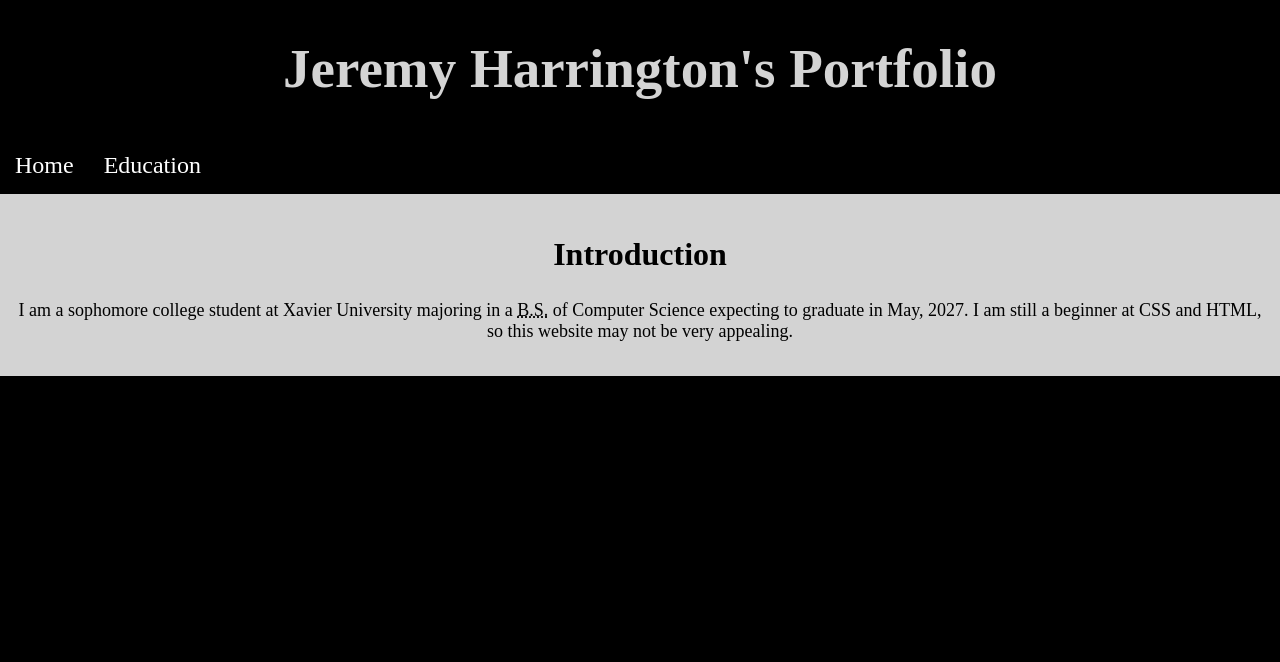
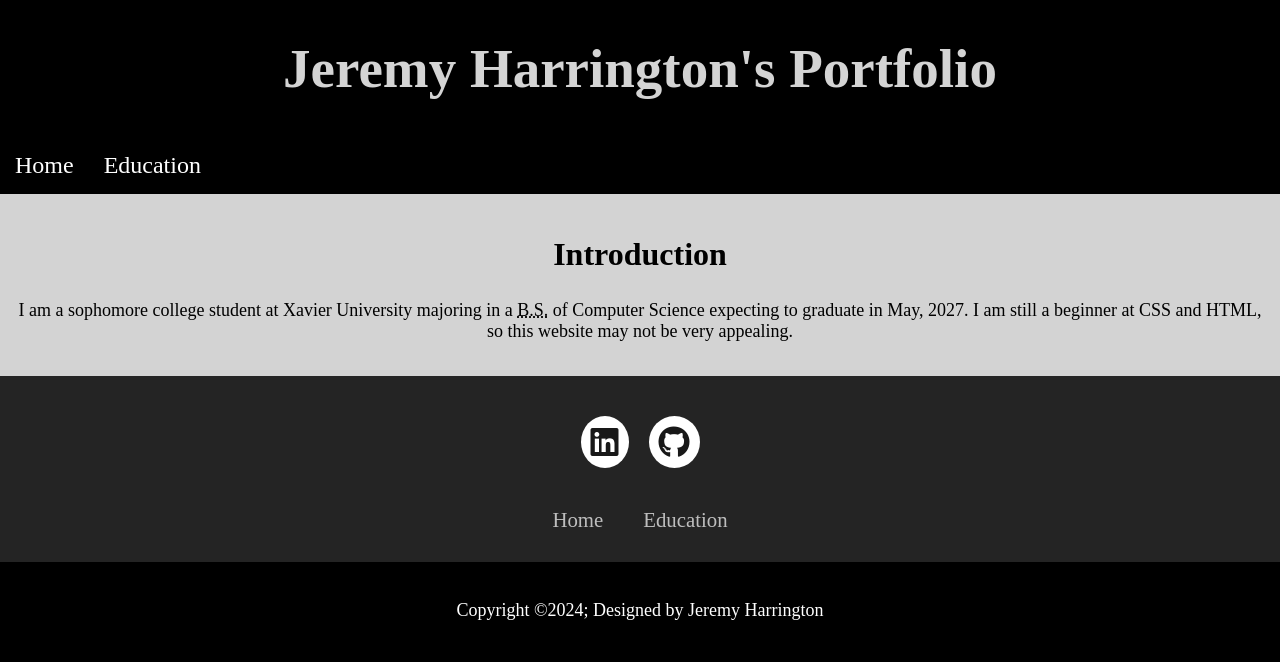
Before and after one commit to MrJeranimo/MrJeranimo.github.io, a plain HTML site: page index.html in a window 1280 px wide. Drawn offline with Linux system fonts and the light colour scheme.

Commit message:
Added footers

```diff
--- a/index.html
+++ b/index.html
@@ -3,22 +3,25 @@
     <head>
         <meta charset="UTF-8">
         <link rel="stylesheet" href="styles.css">
-        <title>
-            Jeremy Harrington's Portfolio
-        </title>
         <link rel="icon" type="image/x-icon" href="https://thumbs.dreamstime.com/b/m-j-logo-initial-m-be-logo-simple-minimalist-concept-144390844.jpg">
         <meta name="keywords" content="Portfolio, Resume, Jeremy Harrington">
         <meta name="author" content="Jeremy Harrington">
         <meta name="description" content="Portfolio">
         <meta http-equiv="refresh" content="30">
         <meta name="viewport" content="width=device-width, initial-scale=1.0">
+        <script src="https://kit.fontawesome.com/11f39f182a.js" crossorigin="anonymous"></script>
+        <link rel="stylesheet" href="https://cdnjs.cloudflare.com/ajax/libs/font-awesome/6.6.0/css/all.min.css" integrity="sha512-Kc323vGBEqzTmouAECnVceyQqyqdsSiqLQISBL29aUW4U/M7pSPA/gEUZQqv1cwx4OnYxTxve5UMg5GT6L4JJg==" crossorigin="anonymous" referrerpolicy="no-referrer" />
+        <title>
+            Jeremy Harrington's Portfolio
+        </title>
     </head>
 
     <body>
-        <div>
+        <header>
             <h1 style="color: rgba(255, 255, 255, 0.83)">
                 Jeremy Harrington's Portfolio
             </h1>
+        </header>
 
         <nav class="navbar">
             <ul>
@@ -26,9 +29,8 @@
                 <li><a href="education.html">Education</a></li>
             </ul>
         </nav>
-        </div>
 
-        <main class="content">
+        <main>
             <h2>
                 Introduction
             </h2>
@@ -40,5 +42,23 @@
                 at CSS and HTML, so this website may not be very appealing.
             </p>
         </main>
+
+        <footer>
+            <div class="footerContainer">
+                <div class="socialIcons">
+                    <a href=""><i class="fa-brands fa-linkedin"></i></a>
+                    <a href=""><i class="fa-brands fa-github"></i></a>
+                </div>
+                <div class="footerNav">
+                    <ul>
+                        <li><a href="index.html">Home</a></li>
+                        <li><a href="education.html">Education</a></li>
+                    </ul>
+                </div>
+            </div>
+            <div class="footerBottom">
+                <p>Copyright &copy;2024; Designed by Jeremy Harrington</span></p>
+            </div>
+        </footer>
     </body>
 </html>
--- a/styles.css
+++ b/styles.css
@@ -1,6 +1,11 @@
 body {
     margin: 0px;
     background-color: black;
+}
+
+main {
+    background-color: lightgrey;
+    padding: 16px;
 }
 
 h1 {
@@ -51,15 +56,75 @@ p {
     float: left;
 }
 
-.content {
-    background-color: lightgrey;
-    padding: 16px;
+footer {
+    background-color: rgb(36, 36, 36);
+}
+
+.footerContainer {
+    width: 100%;
+    padding-top: 30px;
+}
+
+.socialIcons {
+    display: flex;
+    justify-content: center;
+}
+
+.socialIcons a {
+    text-decoration: none;
+    padding: 10px;
+    background-color: white;
+    margin: 10px;
+    border-radius: 50%;
+}
+
+.socialIcons a i {
+    font-size: 2em;
+    color: black;
+    opacity: 90%;
+}
+
+.socialIcons a:hover {
+    background-color: #5b5b5b;
+}
+
+.footerNav {
+    margin: 30px 0;
+}
+
+.footerNav ul {
+    display: flex;
+    justify-content: center;
+    list-style-type: none;
+    padding: 0;
+}
+
+.footerNav ul li a {
+    color: white;
+    margin: 20px;
+    text-decoration: none;
+    font-size: 1.3em;
+    opacity: 0.7;
+}
+
+.footerNav ul li a:hover {
+    opacity: 1;
+}
+
+.footerBottom {
+    background-color: black;
+    padding: 20px;
+    text-align: center;
+}
+
+.footerBottom p {
+    color: white;
 }
 
 .relevantClassesGrid {
     display: grid;
     grid-template-columns: 100%;
-    row-gap: 20px;
+    row-gap: 80px;
     margin-left: 10%;
     margin-right: 10%;
 }
@@ -73,7 +138,7 @@ p {
 .schoolsGrid {
     display: grid;
     grid-template-columns: 100%;
-    row-gap: 20px;
+    row-gap: 80px;
     margin-left: 10%;
     margin-right: 10%;
 }
```
Also changed, not shown: education.html (+24 -4 lines). Lines whose indentation alone changed are shown as unchanged.
